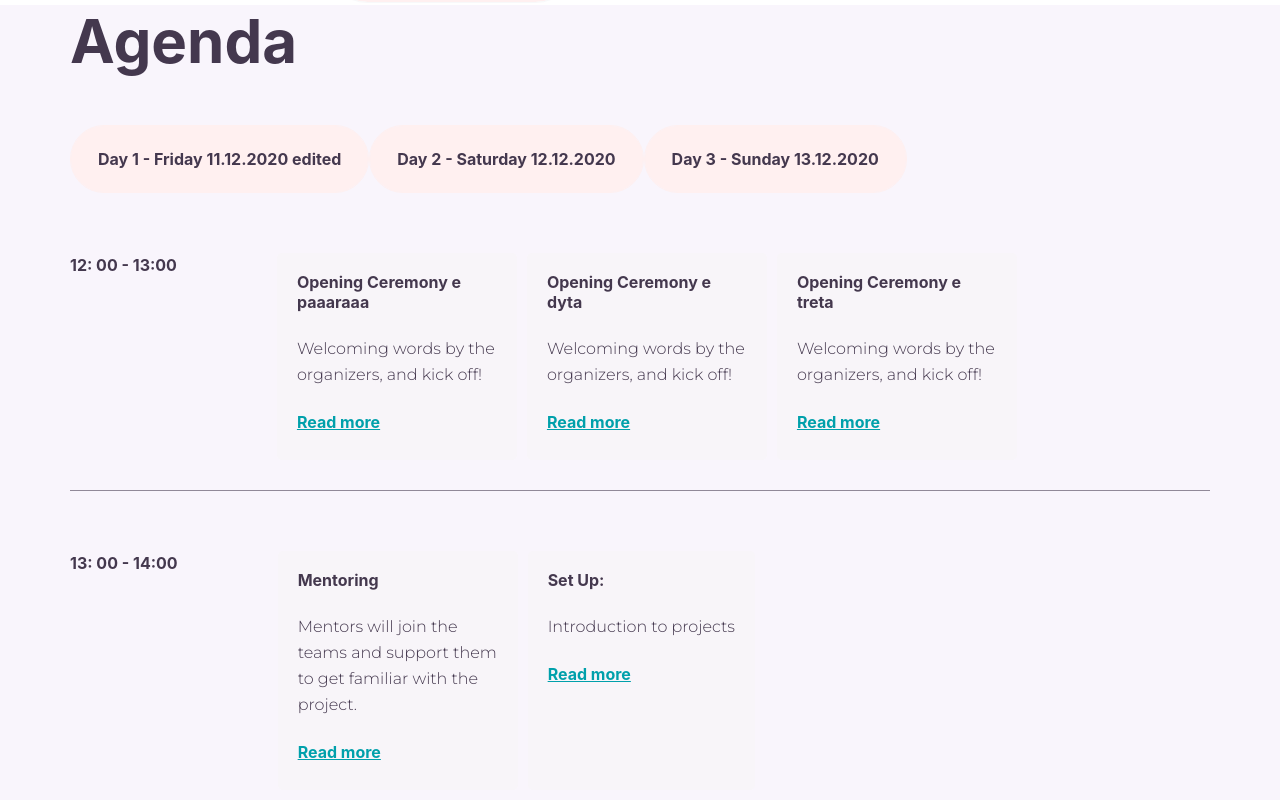
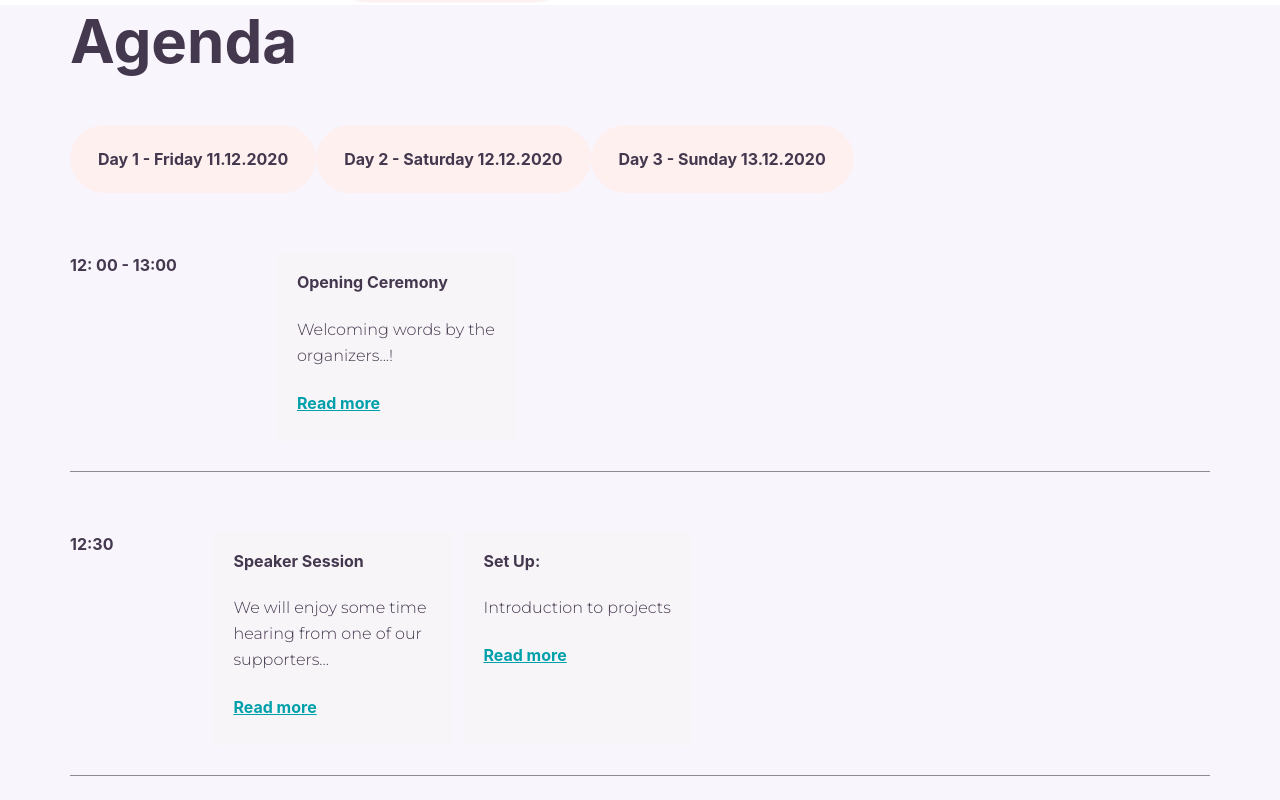
Before and after one commit to CoderGals/page, a Next.js app: page / in a window 1280 px wide. Shown: the part 700-1500 px from the top of the page. Built offline with nearby package versions, Linux system fonts and the light colour scheme.

Commit message:
logo and other fixes

```diff
--- a/src/components/footer.js
+++ b/src/components/footer.js
@@ -7,7 +7,7 @@ export const Footer = () => {
     return (
         <div className="footer-component">
             <Container>
-                <div><img src="/assets/logo.png" alt="me" width="86px" height="86px" unoptimized/></div>
+                <div><img src="/assets/Logo.svg" alt="me" width="86px" height="86px" unoptimized/></div>
                 <div><p>&copy; 2020 CoderGals. All rights reserved.</p></div>
                 <div className="social-media">
                         <span>
--- a/src/components/header.js
+++ b/src/components/header.js
@@ -6,7 +6,7 @@ const Header = () => {
     return (
         <div className="header-component">
             <Navbar>
-                    <img src="/assets/logo.png" alt="me" width="86px" height="86px" unoptimized/>
+                    <img src="/assets/Logo.svg" alt="me" width="86px" height="86px" unoptimized/>
                 <Row>
                     <Navigation/>
                 </Row>
--- a/src/data/agenda.js
+++ b/src/data/agenda.js
@@ -1,35 +1,35 @@
 const agenda = {
     'day-1': {
-        'label': 'Day 1 - Friday 11.12.2020 edited',
+        'label': 'Day 1 - Friday 11.12.2020',
         'slots': [
             {
                 'time': '12: 00 - 13:00',
                 'activities': [
                     {
-                        'title': 'Opening Ceremony e paaaraaa',
-                        'description': 'Welcoming words by the organizers, and kick off!',
-                        'long_description': 'Lorem ipsum dolor sit amet, consectetur adipiscing elit. Mauris cursus porttitor mauris, eu dictum velit vehicula in. Praesent vitae dictum enim. Cras varius iaculis ipsum volutpat varius. Maecenas hendrerit lorem vel sapien dignissim interdum. Donec tincidunt, est id dictum luctus, nisl est tristique ex, sit amet fringilla elit diam malesuada mi. Sed sit amet ullamcorper augue, a cursus arcu. Sed elit leo, imperdiet eu viverra vel, varius non nunc. Vestibulum sagittis vitae augue sit amet auctor.\n' +
-                            '\n' +
-                            'Aliquam aliquet, orci et fermentum imperdiet, quam lectus tempor ex, ac imperdiet diam nisi quis metus. Duis id vestibulum lacus, non aliquam eros. Praesent eu posuere ipsum. Ut laoreet arcu vitae dui ultricies, et sollicitudin velit ornare. Pellentesque pellentesque dapibus tellus et imperdiet. Maecenas fermentum magna vitae justo blandit, at lacinia risus feugiat. Ut fringilla fringilla risus. Etiam in mi bibendum, scelerisque arcu sit amet, rhoncus lectus. Fusce non quam lobortis, malesuada lectus id, placerat ligula. Curabitur commodo libero vitae lorem eleifend, sit amet sodales mi pharetra. Morbi volutpat consequat maximus. Nulla eget augue in turpis faucibus vulputate nec id sapien. Pellentesque egestas mi luctus tristique accumsan.'
-                    },
-                    {
-                        'title': 'Opening Ceremony e dyta',
-                        'description': 'Welcoming words by the organizers, and kick off!',
-                        'long_description': 'looong description....'
-                    },
-                    {
-                        'title': 'Opening Ceremony e treta',
-                        'description': 'Welcoming words by the organizers, and kick off!',
-                        'long_description': 'looong description....'
-                    }
+                        'title': 'Opening Ceremony',
+                        'description': 'Welcoming words by the organizers...!',
+                        'long_description': 'We will have a short session for our welcome ceremony. We will start with a short introduction from the organizing team, a presentation of the main agenda, and expected final submission.\n' +
+                            '\n' + '1.1 Stakeholder involvement: Introduction of supporting individuals and institutions.\n'+
+                            '\n' + '1.2 Mentoring: Introduction of mentors, their area of expertise, and their role during the hackathon'},
+                    // {
+                    //     'title': 'Opening Ceremony e dyta',
+                    //     'description': 'Welcoming words by the organizers, and kick off!',
+                    //     'long_description': 'looong description....'
+                    // },
+                    // {
+                    //     'title': 'Opening Ceremony e treta',
+                    //     'description': 'Welcoming words by the organizers, and kick off!',
+                    //     'long_description': 'looong description....'
+                    // }
                 ]
             },
             {
-                'time': '13: 00 - 14:00',
+                'time': '12:30',
                 'activities': [
                     {
-                        'title': 'Mentoring',
-                        'description': 'Mentors will join the teams and support them to get familiar with the project.'
+                        'title': 'Speaker Session',
+                        'description': 'We will enjoy some time hearing from one of our supporters...',
+                        'long_description': 'This section will be dedicated to 15 - 20min speech of Agon Avdimetaj on ...'
                     },
                     {
                         'title': 'Set Up:',
@@ -103,4 +103,4 @@ const agenda = {
 export default agenda;
 
 const DEFAULT_SELECTED = 'day-1';
-export { DEFAULT_SELECTED };
+export {DEFAULT_SELECTED};
--- /dev/null
+++ b/src/data/footer.js
@@ -0,0 +1,6 @@
+const footer = {
+    'fb': 'https://fb.com',
+    'ig':L
+};
+
+export default footer;
```
Also changed, not shown: public/assets/Logo.svg (added).
